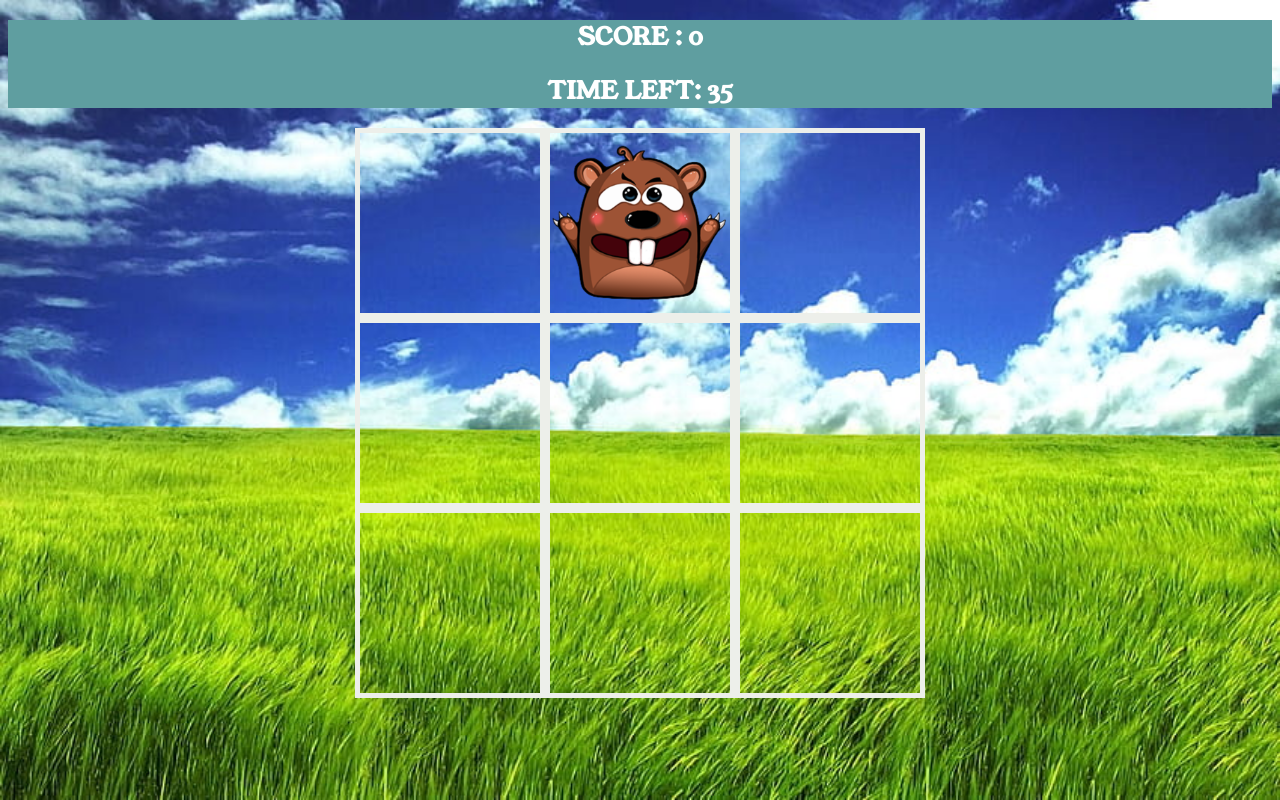
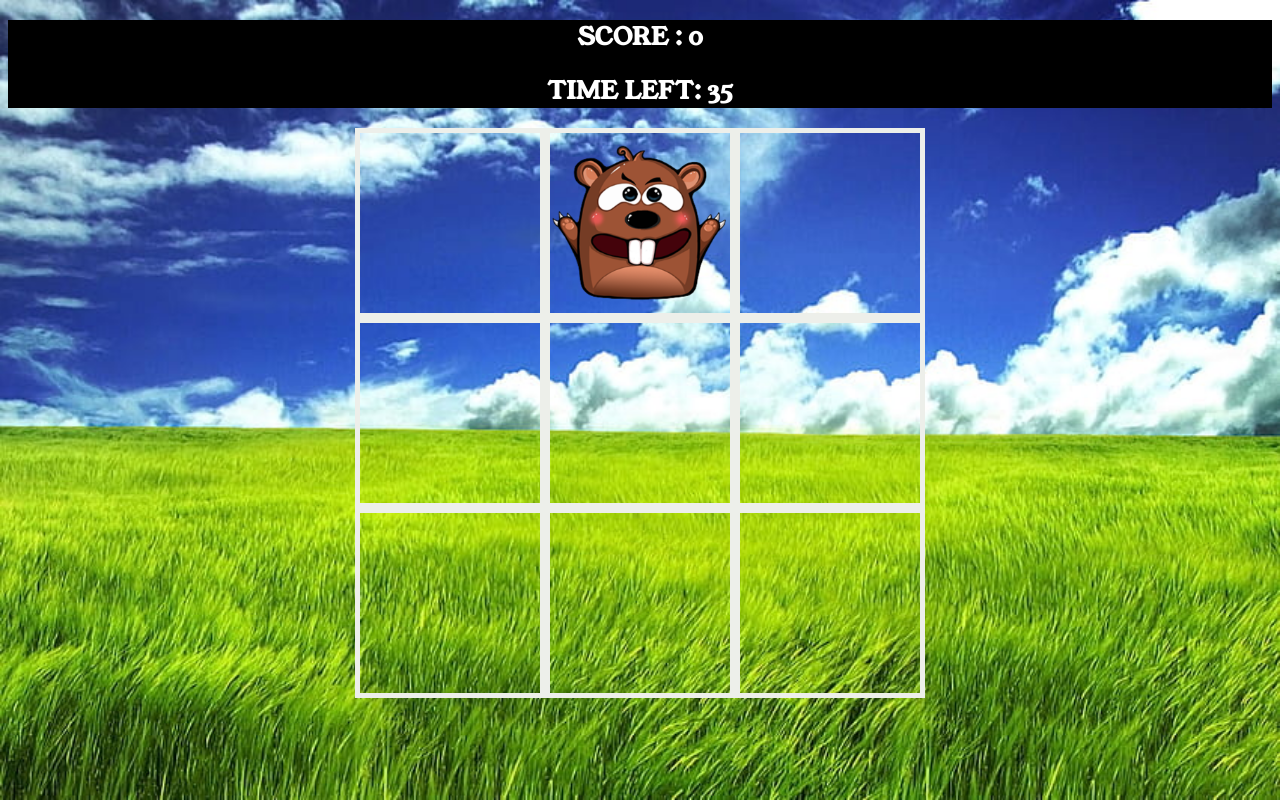
Before and after one commit to akhand2210093/whac-a-mole, a plain HTML site: page game.html in a window 1280 px wide. Drawn offline with Linux system fonts and the light colour scheme.

Commit message:
score board edited

```diff
--- a/style.css
+++ b/style.css
@@ -8,7 +8,7 @@ body{
 .top{
 	/* font-family: 'Pixelify Sans', cursive; */
 	font-family: 'Young Serif', serif;
-	background-color: cadetblue;
+	background-color: black;
 
 	color: white;
 
```
